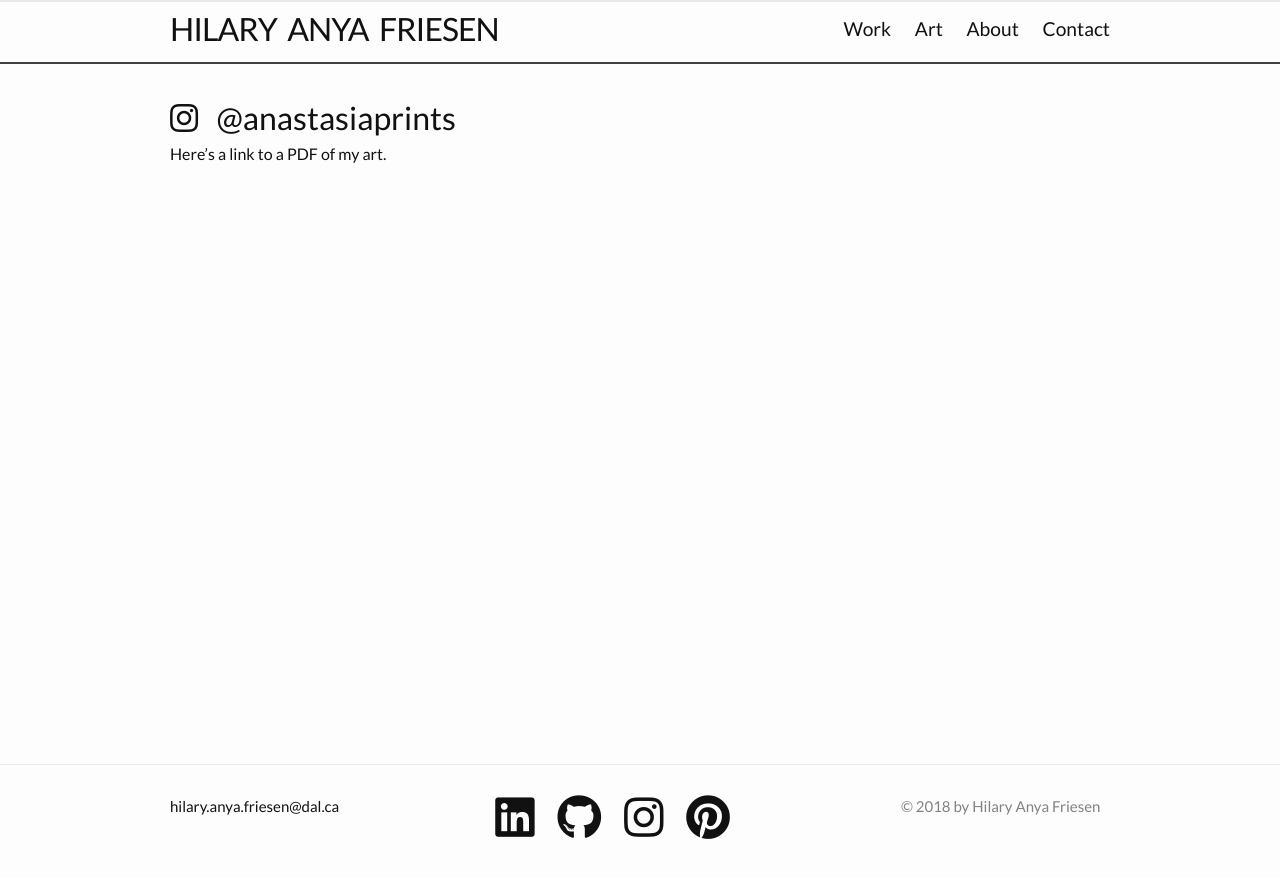
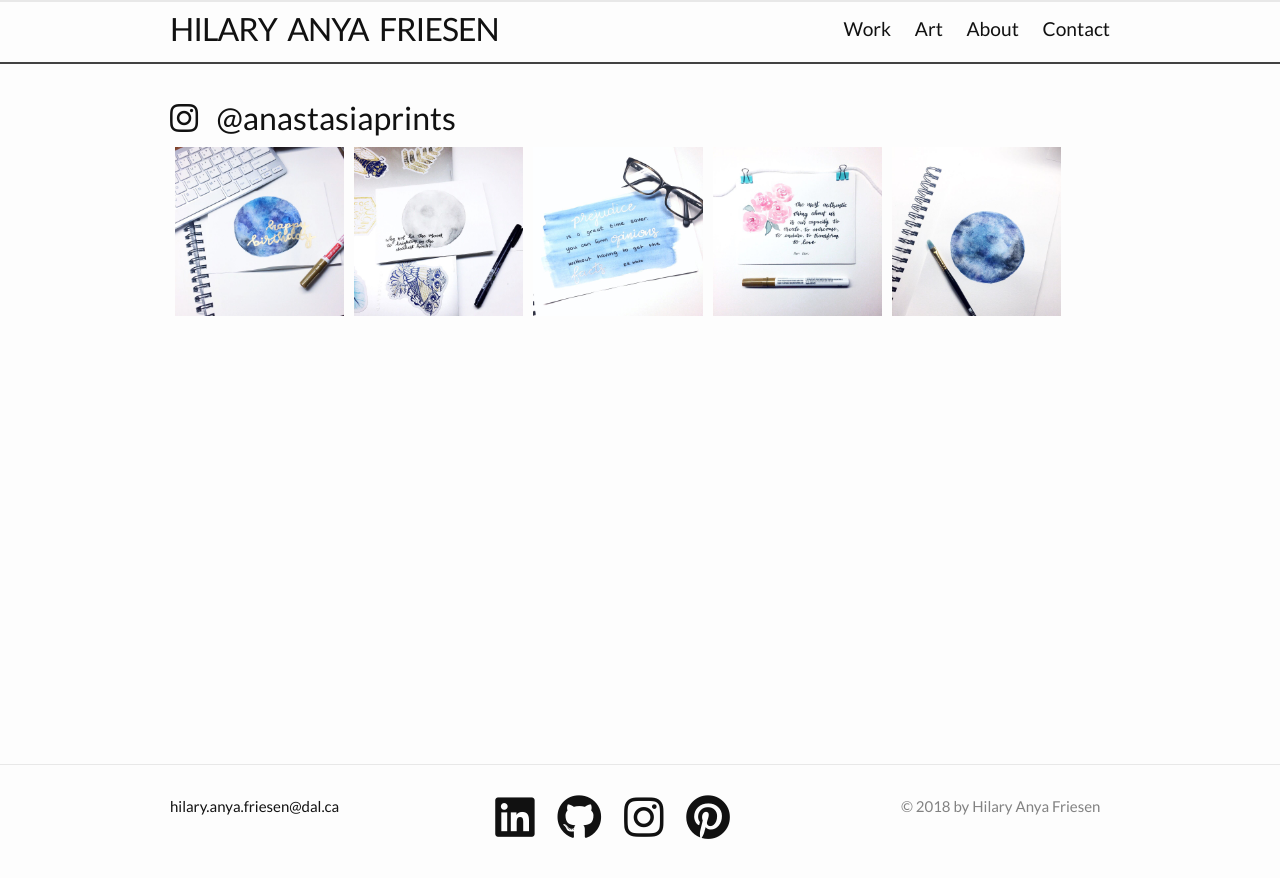
Before and after one commit to hafriesen/hafriesen.github.io, a Jekyll site: the page built from art.md, in a window 1280 px wide. Shown: the top 878 px of the page. Built offline with Jekyll 4.4.1, drawn with Linux system fonts in a browser that asks for light colours; nearby versions of some CDN libraries; some web fonts are replaced.

Commit message:
art page: added instagram feed

```diff
--- /dev/null
+++ b/_includes/photo-gallery.html
@@ -0,0 +1,24 @@
+<header class="photo-gallery">
+<div class="row">
+  <div class="column">
+    <a target="_blank" rel="noopener noreferrer" href="https://www.instagram.com/p/BeIdGa3FXe6/">
+      <img src="/uploads/instagramFeed/Jan19.jpg" alt="Jan19" style="width:100%">
+  </div>
+  <div class="column">
+    <a target="_blank" rel="noopener noreferrer" href="https://www.instagram.com/p/BeHPAK0FsII/">
+      <img src="/uploads/instagramFeed/Jan18.jpg" alt="Jan18" style="width:100%">
+  </div>
+  <div class="column">
+    <a target="_blank" rel="noopener noreferrer" href="https://www.instagram.com/p/BeEFQgflHkY/">
+      <img src="/uploads/instagramFeed/Jan17.jpg" alt="Jan17" style="width:100%">
+  </div>
+  <div class="column">
+    <a target="_blank" rel="noopener noreferrer" href="https://www.instagram.com/p/BeA-V8elJoC/">
+      <img src="/uploads/instagramFeed/Jan16.jpg" alt="Jan16" style="width:100%">
+  </div>
+  <div class="column">
+    <a target="_blank" rel="noopener noreferrer" href="https://www.instagram.com/p/Bd-Ip6vFi7X/">
+      <img src="/uploads/instagramFeed/Jan15.jpg" alt="Jan15" style="width:100%">
+  </div>
+</div>
+</header>
--- a/_layouts/artpage.html
+++ b/_layouts/artpage.html
@@ -8,13 +8,13 @@ layout: default
     <h1 class="post-title">{{ page.title | escape }}</h1>
   </header> -->
 
-
   <header class="instagram-header">
 	{% if site.instagram_username %}
     <a href="https://instagram.com/{{ site.instagram_username }}"target="_blank" rel="noopener noreferrer">  <i class="fab fa-instagram"></i> &nbsp;&nbsp;@{{ site.instagram_username }} </a>
   	{% endif %}
     </header>
 
+	{% include photo-gallery.html %}
 
 
   <div class="post-content">
--- a/_sass/minima/_layout.scss
+++ b/_sass/minima/_layout.scss
@@ -263,7 +263,34 @@
   }
 }
 
+/**
+ * Art Page
+ */
 .instagram-header
   {
     @include relative-font-size(2);
   }
+
+
+.photo-gallery{
+  /* Three image containers (use 25% for four, and 50% for two, etc) */
+.column {
+  float: left;
+  width: 18%;
+  padding: 5px;
+}
+
+/* Clear floats after image containers */
+.row::after {
+  content: "";
+  clear: both;
+  display: table;
+}
+
+/* Responsive layout - makes the three columns stack on top of each other instead of next to each other */
+@media screen and (max-width: 500px) {
+  .column {
+    width: 100%;
+  }
+}
+}
--- a/art.md
+++ b/art.md
@@ -4,7 +4,3 @@ title: Art
 permalink: /anastasiaprints/
 order: 2
 ---
-
-
-
-Here's a link to a PDF of [my art](/_docs/AnastasiaPrints).
```
Also changed, not shown: about.md (+1 -0 lines), uploads/instagramFeed/Jan15.jpg (added), uploads/instagramFeed/Jan16.jpg (added), uploads/instagramFeed/Jan17.jpg (added), uploads/instagramFeed/Jan18.jpg (added), uploads/instagramFeed/Jan19.jpg (added).
